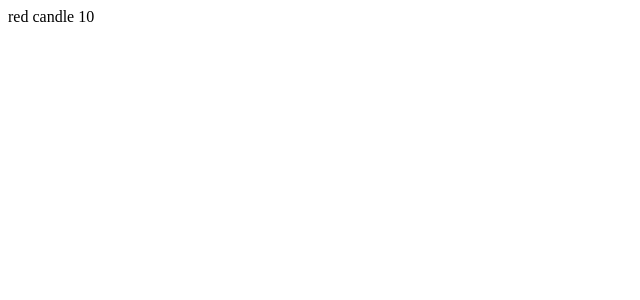
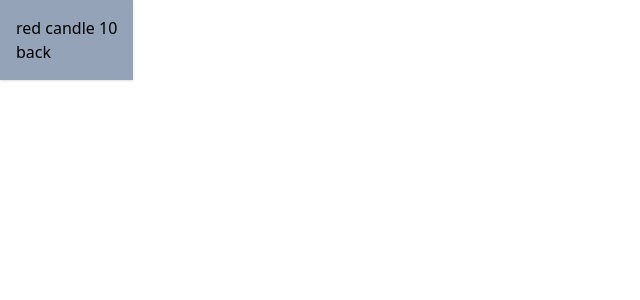
Before and after one commit to zofia-mm/little-shop, an Angular app: page /product/1 in a window 1280 px wide. Shown: the top 300 px of the page, without its empty margins (0-640 px from the left). Built offline with nearby package versions, Linux system fonts and the light colour scheme.

Commit message:
started with styling using tailwind

```diff
--- a/package.json
+++ b/package.json
@@ -27,12 +27,15 @@
     "@angular/cli": "~16.2.1",
     "@angular/compiler-cli": "^16.2.0",
     "@types/jasmine": "~4.3.0",
+    "autoprefixer": "^10.4.19",
     "jasmine-core": "~4.6.0",
     "karma": "~6.4.0",
     "karma-chrome-launcher": "~3.2.0",
     "karma-coverage": "~2.2.0",
     "karma-jasmine": "~5.1.0",
     "karma-jasmine-html-reporter": "~2.1.0",
+    "postcss": "^8.4.39",
+    "tailwindcss": "^3.4.4",
     "typescript": "~5.1.3"
   }
 }
--- a/src/app/product-details/product-details.component.html
+++ b/src/app/product-details/product-details.component.html
@@ -1,2 +1,4 @@
-{{ product?.name }}
-{{ product?.price }}
+<div class="shadow w-fit p-4 bg-slate-400">
+  <p> {{ product?.name }} {{ product?.price }} </p>
+  <button (click)="navigateBack()"> back </button>
+</div>
--- a/src/app/product-details/product-details.component.ts
+++ b/src/app/product-details/product-details.component.ts
@@ -2,6 +2,7 @@ import { Component, OnInit } from '@angular/core';
 import { Product } from '../data/interfaces/product';
 import { ProductsService } from '../data/services/products.service';
 import { ActivatedRoute } from '@angular/router';
+import { Location } from '@angular/common';
 
 @Component({
   selector: 'app-product-details',
@@ -13,7 +14,8 @@ export class ProductDetailsComponent implements OnInit
   product: Product | undefined;
   constructor(
     private productService: ProductsService,
-    private route: ActivatedRoute
+    private route: ActivatedRoute,
+    private location: Location
   ) {}
 
   ngOnInit(): void {
@@ -22,4 +24,8 @@ export class ProductDetailsComponent implements OnInit
       it => this.product = it
     );
   }
+
+  navigateBack() {
+    this.location.back();
+  }
 }
--- a/src/styles.scss
+++ b/src/styles.scss
@@ -1 +1,9 @@
-/* You can add global styles to this file, and also import other style files */
+@tailwind base;
+@tailwind components;
+@tailwind utilities;
+
+.card {
+  width: 10rem;
+  border-radius: 2rem;
+  padding: 1rem;
+}
--- /dev/null
+++ b/tailwind.config.js
@@ -0,0 +1,8 @@
+/** @type {import('tailwindcss').Config} */
+module.exports = {
+  content: [ "./src/**/*.{html,ts}", ],
+  theme: {
+    extend: {},
+  },
+  plugins: [],
+}
```
Also changed, not shown: src/assets/placeholder.png (added), 1 other file (tests, documents, lock files or other folders).
